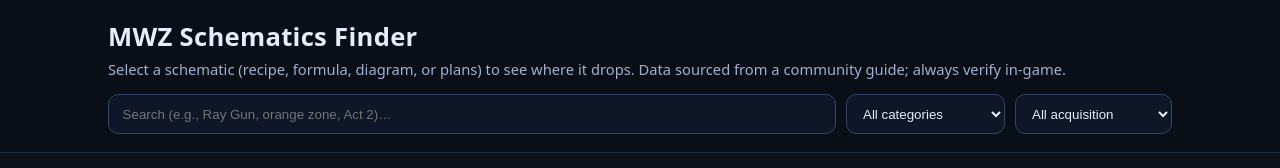
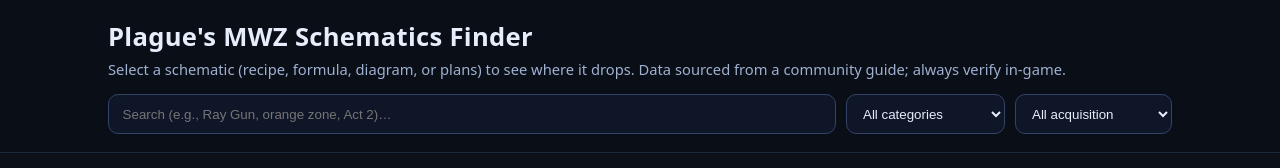
Before and after one commit to Plague12345/MWZ, a plain HTML site: page MWZSchematicsV3.html in a window 1280 px wide. Shown: the top 168 px of the page. Drawn offline with Linux system fonts and the light colour scheme.

Commit message:
Update MWZSchematicsV3.html

```diff
--- a/MWZSchematicsV3.html
+++ b/MWZSchematicsV3.html
@@ -52,7 +52,7 @@
 <body>
   <header>
     <div class="wrap">
-      <h1>MWZ Schematics Finder</h1>
+      <h1>Plague's MWZ Schematics Finder</h1>
       <div class="sub">Select a schematic (recipe, formula, diagram, or plans) to see where it drops. Data sourced from a community guide; always verify in-game.</div>
       <div class="toolbar">
         <input id="search" type="search" placeholder="Search (e.g., Ray Gun, orange zone, Act 2)…" />
```
